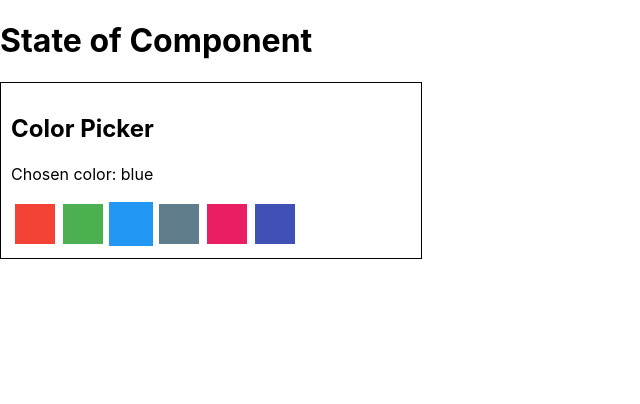
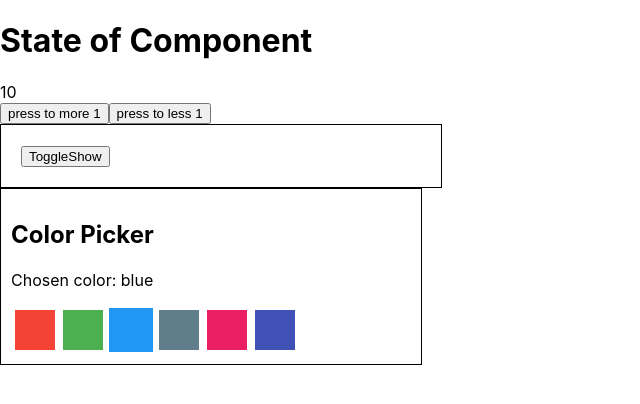
Before and after one commit to FlowMaster83/react-module-2, a React (Create React App) app: page / in a window 1280 px wide. Shown: the top 404 px of the page, without its empty margins (0-640 px from the left). Built offline with nearby package versions, Linux system fonts and the light colour scheme.

Commit message:
Update App.js

```diff
--- a/src/components/App.js
+++ b/src/components/App.js
@@ -1,6 +1,6 @@
 import React from 'react';
-// import Counter from './Counter/Counter';
-// import Dropdown from './Dropdown/Dropdown';
+import Counter from './Counter/Counter';
+import Dropdown from './Dropdown/Dropdown';
 import ColorPicker from './ColorPicker/ColorPicker';
 
 const colorPickerOptions = [
@@ -16,9 +16,9 @@ const App = () => (
   <>
   <h1>State of Component</h1>
 
-  {/* <Counter initialValue={10}/> */}
+  <Counter initialValue={10}/>
 
-  {/* <Dropdown /> */}
+  <Dropdown />
 
   <ColorPicker options={colorPickerOptions} />
   </>
```
